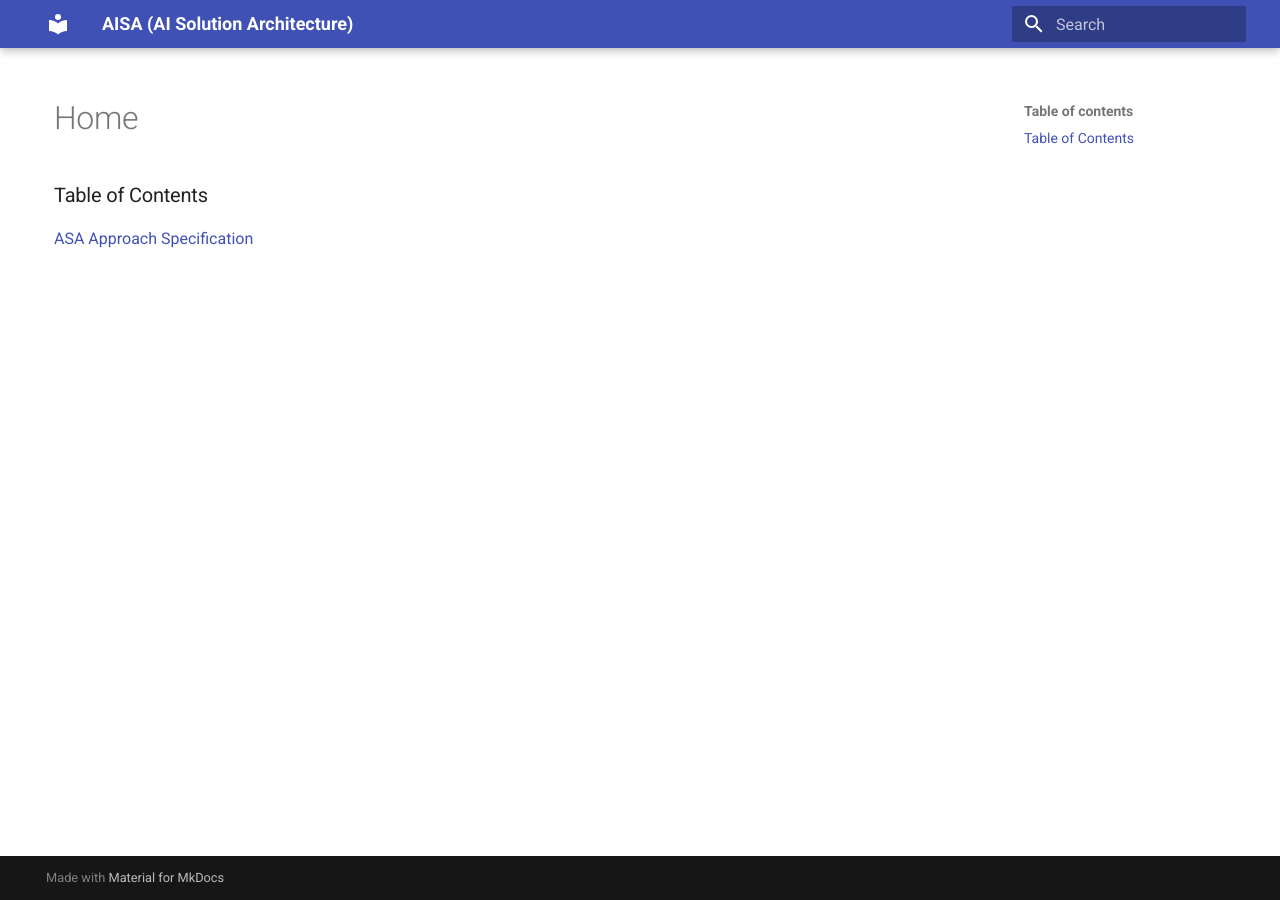
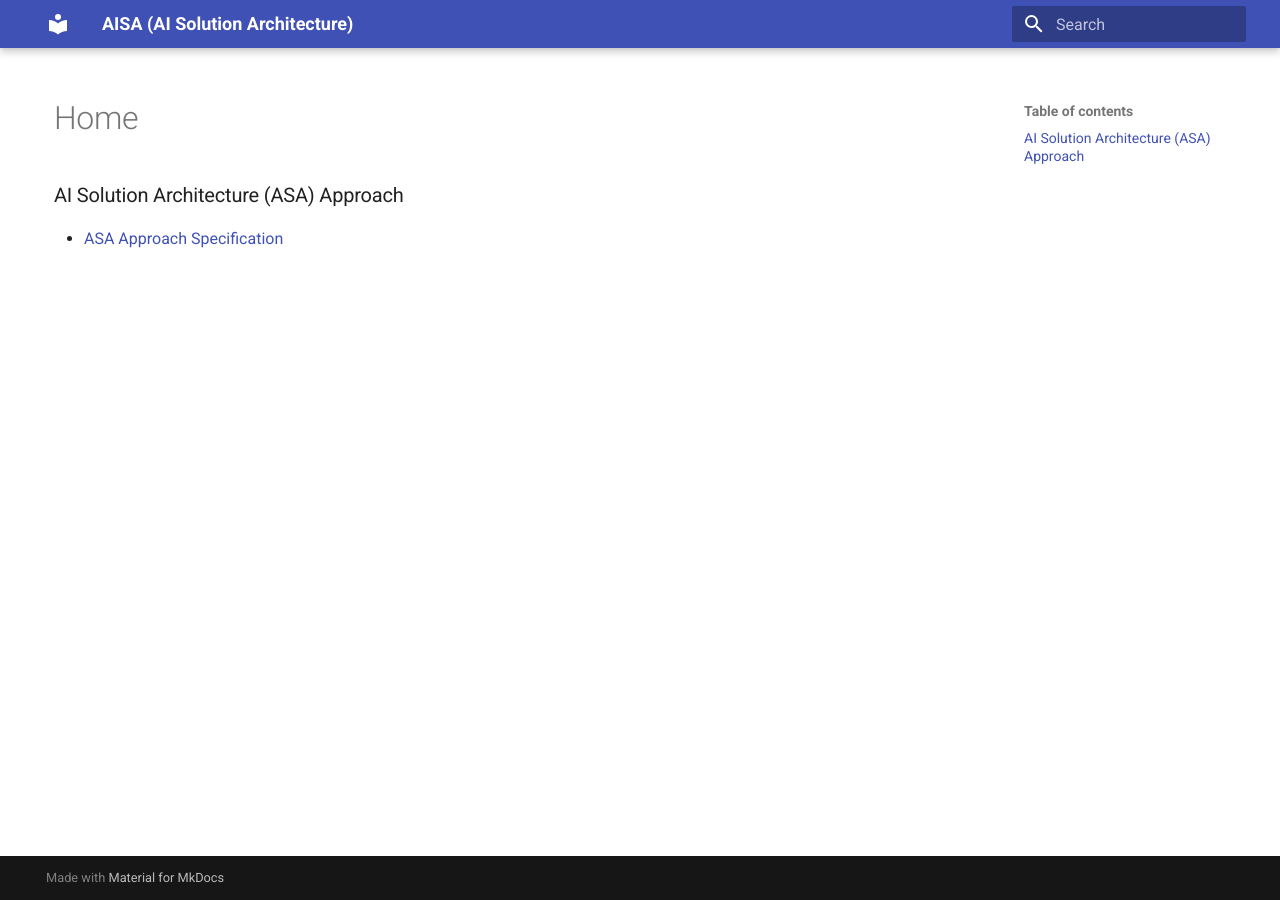
Before and after one commit to seniorgu/aisa, an MkDocs documentation site: the page built from docs/index.md, in a window 1280 px wide. Built offline with MkDocs 1.6.1 and Material for MkDocs 9.7.7, drawn with Linux system fonts in a browser that asks for light colours.

Commit message:
Update index.md

```diff
--- a/docs/index.md
+++ b/docs/index.md
@@ -1,3 +1,3 @@
-### Table of Contents
+### AI Solution Architecture (ASA) Approach
 
-[ASA Approach Specification](aisa-specification.md "ASA Approach Specification")
+- [ASA Approach Specification](https://github.com/seniorgu/ai-esa/blob/main/docs/aisa-specification.md)
```
